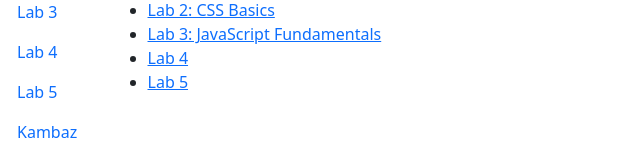
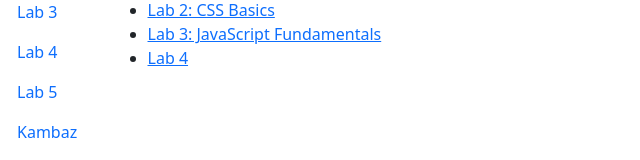
Before and after one commit to Kwon-exe/kambaz-next-js, a Next.js app: page /labs in a window 1280 px wide. Shown: the part 129-289 px from the top of the page, without its empty margins (0-640 px from the left). Built offline with nearby package versions, Linux system fonts and the light colour scheme.

Commit message:
Revert "lab 5"
This reverts commit dbfd6a8598c9c4f5c65ecf80056938d1af9a0b59.

```diff
--- a/app/labs/page.tsx
+++ b/app/labs/page.tsx
@@ -25,11 +25,6 @@ export default function labs() {
             Lab 4{" "}
           </Link>
         </li>
-        <li>
-          <Link href="/labs/lab5" id="wd-lab5-link">
-            Lab 5{" "}
-          </Link>
-        </li>
       </ul>
     </div>
   );
```
